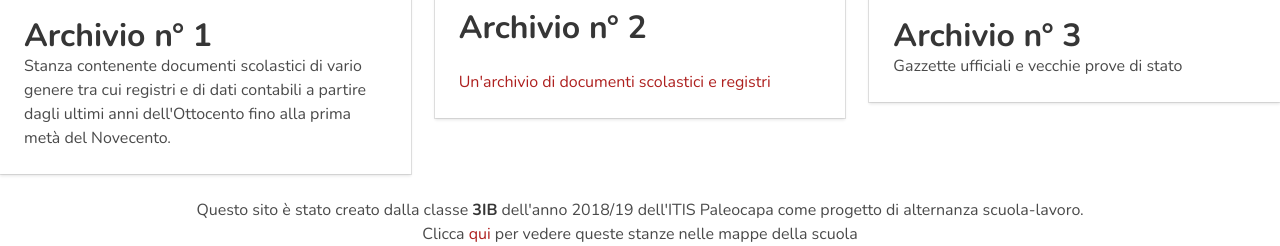
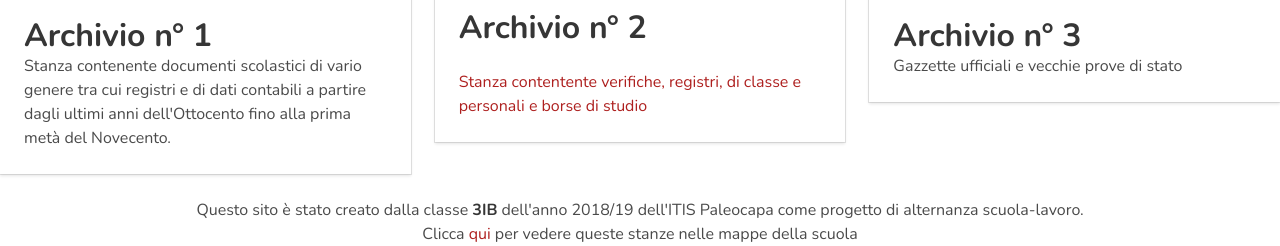
Before and after one commit to lorenzobotti/archivi, a website: page archivi.html in a window 1280 px wide. Shown: the part 887-1133 px from the top of the page. Drawn offline with nearby package versions, Linux system fonts and the light colour scheme.

Commit message:
Ultimissima correzione descrizioni stavolta sul serio

```diff
--- a/archivi.html
+++ b/archivi.html
@@ -112,7 +112,7 @@
           <div class="card-content">
             <div class="content">
               <a href="archivio2/index.html"><h3 class="title">Archivio n° 2</h3>
-              <p>Un'archivio di documenti scolastici e registri</p>
+              <p>Stanza contentente verifiche, registri, di classe e personali e borse di studio</p>
             </div>
           </div>
         </div>
```
